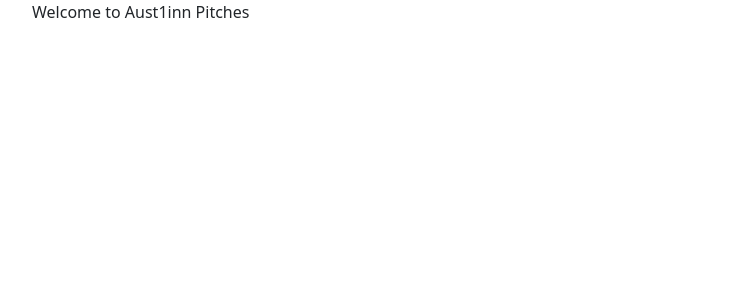
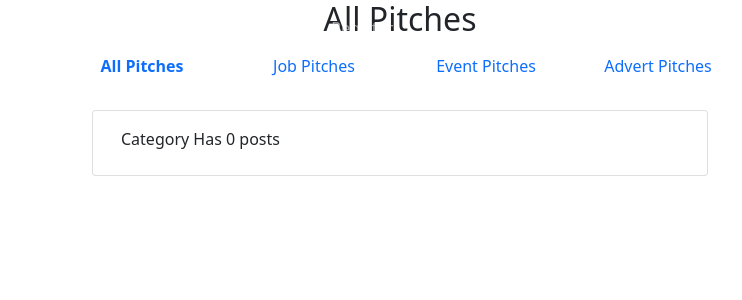
Before and after one commit to aust1inn/pitches_aust1inn, a Flask app: page / in a window 1280 px wide. Shown: the top 300 px of the page, without its empty margins (50-792 px from the left). Run offline with Flask 2, Linux system fonts and the light colour scheme; data that the repository does not hold is empty; some libraries are stand-ins or nearby versions.

Commit message:
renders a pitch on the homepage

```diff
--- a/app/main/views.py
+++ b/app/main/views.py
@@ -14,7 +14,11 @@ from flask_login import login_user,current_user,logout_user,login_required
 
 def index():
     title="home"
-    return render_template('index.html',title=title)
+    pitches = Pitch.query.all()
+    romance = Pitch.query.filter_by(category = 'romance').all()
+    job = Pitch.query.filter_by(category = 'job').all()
+    advert = Pitch.query.filter_by(category = 'advert').all()
+    return render_template('index.html', job = job,romance=romance, pitches = pitches,advert= advert,title=title)
 
 
 @main.route('/register',methods=['GET','POST'])
@@ -94,7 +98,7 @@ def account():
     return render_template('account.html' ,title='account', image_file=image_file, form=form)
 
 @main.route('/create_new', methods = ['POST','GET'])
-# @login_required
+@login_required
 def pitch():
     form = PitchForm()
     title='new pitch'
--- a/app/templates/index.html
+++ b/app/templates/index.html
@@ -1,5 +1,39 @@
 {% extends "layout.html" %}
+{% import 'macros.html' as macro %}
+
 {% block content %}
-    <p>Welcome to Aust1inn Pitches</p>
+
+<div  class="container" id="particles-js">
+    <h2 class="text-center" id="posts">All Pitches</h2>
+<ul class="nav nav-pills nav-justified nav-fill" role="tablist">
+    <li class="nav-item" >
+        <a id ="cats" class="nav-link" data-toggle="tab" href="#all"><strong>All Pitches</strong> </a>
+    </li>
+    <li class="nav-item">
+      <a class="nav-link" id ="cats" data-toggle="tab" href="#jobs">Job Pitches</a>
+    </li>
+    <li class="nav-item">
+      <a class="nav-link" id ="cats" data-toggle="tab" href="#event">Event Pitches</a>
+    </li>
+    <li class="nav-item">
+      <a class="nav-link" id ="cats"data-toggle="tab" href="#ads">Advert Pitches</a>
+    </li>
+</ul>
+<div class="tab-content">
+    <div  class="container tab-pane active" id="all"><br>
+        {{ macro.display(pitches) }}
+    </div>
+    <div  class="container tab-pane fade" id="event"><br>
+        {{ macro.display(romance)}}
+    </div>
+    <div  class="container tab-pane fade" id="jobs"><br>
+        {{ macro.display(advert) }}
+    </div>
+    <div  class="container tab-pane fade" id="ads"><br>
+        {{ macro.display(job) }}
+
+    </div>
+</div>
+</div>
+
 {% endblock %}
-<p>lol</p>
--- a/app/templates/layout.html
+++ b/app/templates/layout.html
@@ -35,11 +35,12 @@
                 {% if current_user.is_authenticated %}
                   <a class="nav-item nav-link" href="{{ url_for('main.account')}}">Account</a>
                   <a class="nav-item nav-link" href="{{ url_for('main.logout')}}">Logout</a>
+                  <a class="nav-item nav-link" href="{{ url_for('main.pitch')}}">New Pitch</a>
+
                 {% else %}
                   <a class="nav-item nav-link" href="{{ url_for('main.login')}}">Login</a>
                   <a class="nav-item nav-link" href="{{ url_for('main.register')}}">Register</a>
                 {% endif %}
-                <a class="nav-item nav-link" href="{{ url_for('main.pitch')}}">New Pitch</a>
 
               </div>
             </div>
--- a/app/templates/macros.html
+++ b/app/templates/macros.html
@@ -0,0 +1,28 @@
+{% macro display(pitches) %}
+<div class="container-fluid">
+		<div class="row">
+				{% if pitches %}
+					{% for category in pitches %}
+					<div class="col-md-4" >
+						<div class="thumbnail" id="carded">
+							<h5 class="card-header">{{category.title}}</h5>
+							<div class="card-body">
+									<p>{{category.content}}</p>
+									<p class="text-center"> Category: {{category.category}}</p>
+									<footer class="blockquote-footer text-center" > Posted by: {{category.user.username}}</footer>
+
+						</div>
+					</div>
+
+					{% endfor %}
+				{% else %}
+				<div class="card w-90 mb-3">
+					<div class="card-body">
+
+						<p class="card-title">Category Has 0 posts</p>
+					</div>
+				</div>
+				{% endif %}
+			</div>
+</div>
+{% endmacro %}
```
